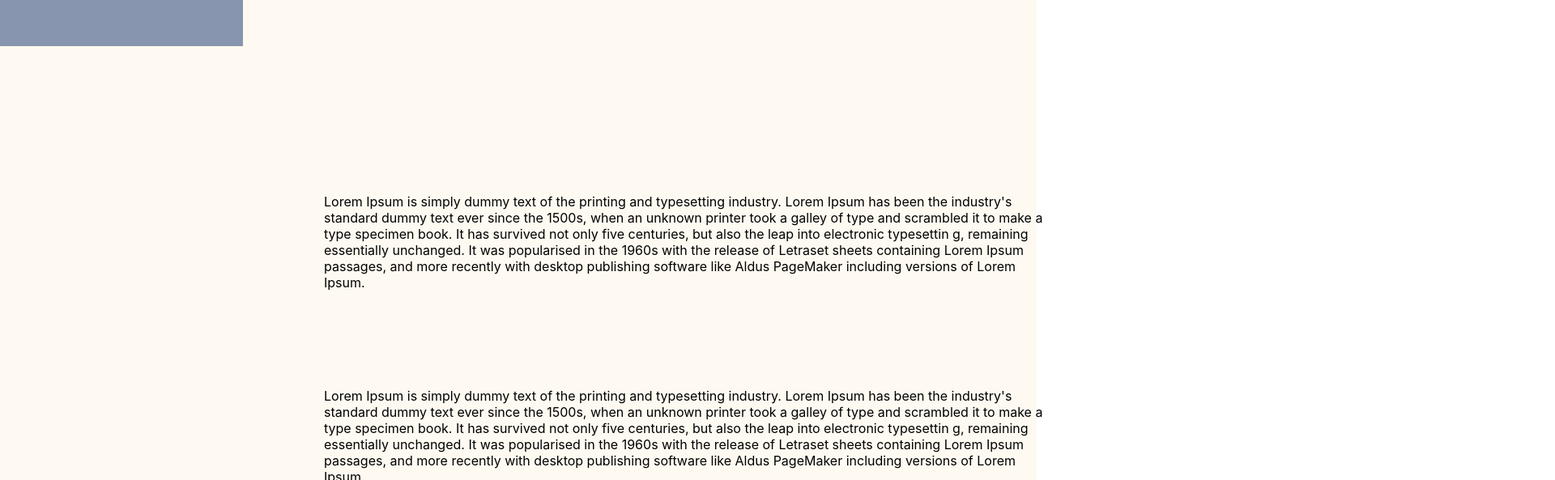
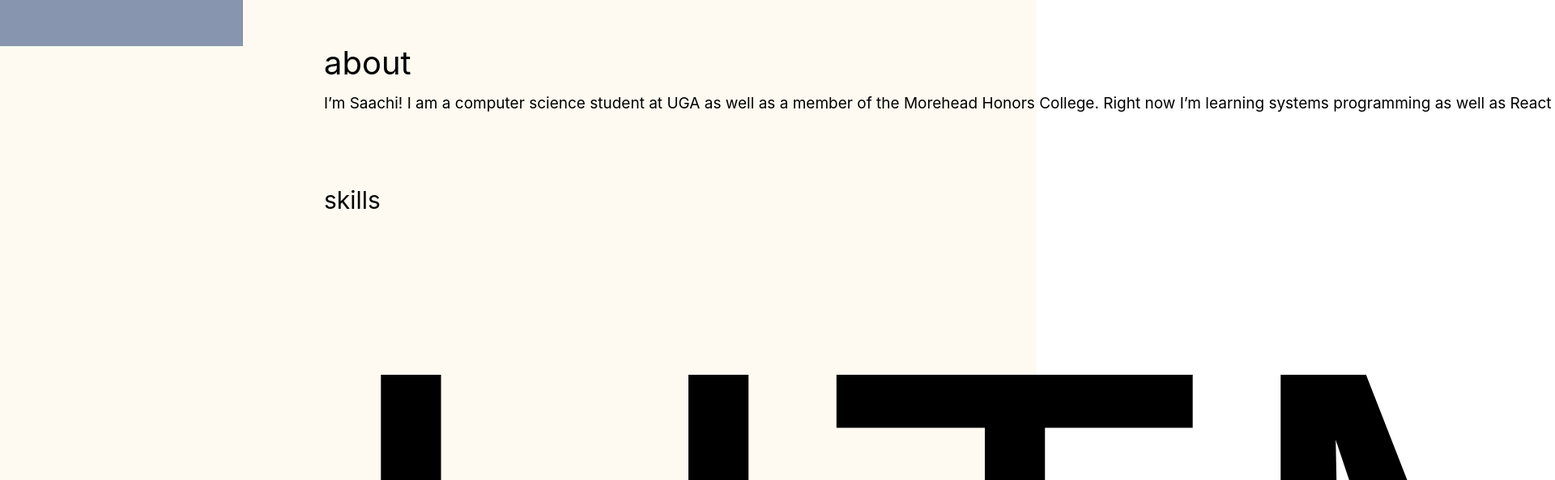
Before and after one commit to saachivar/my_website, a React (Create React App) app: page / in a window 1280 px wide. Shown: the part 743-1336 px from the top of the page at 81% size, 1920 px wide, since content can reach past the window. Built offline with nearby package versions, Linux system fonts and the light colour scheme; a web font is replaced by a local one.

Commit message:
adfjladsjflk;djfk

```diff
--- a/src/App.css
+++ b/src/App.css
@@ -13,7 +13,7 @@
   padding-right: 40px;
   margin-top: 0px;
   margin-left: 650px;
-  margin-bottom: 240px;
+  margin-bottom: 145px;
   font: monospace;
   border-radius: 200px 0px 0px 200px;
   font-weight: lighter;
@@ -99,7 +99,7 @@ body {
 .about {
   margin-left: 400px;
   margin-right: 150px;
-  margin-bottom: 120px;
+  margin-bottom: 90px;
 }
 
 .about3 {
@@ -112,3 +112,7 @@ body {
   margin-bottom: 200px;
 
 }
+
+#skillsBox{
+  font-size: 800px;
+}
--- a/src/Components/About1.js
+++ b/src/Components/About1.js
@@ -1,13 +1,13 @@
 function About1() {
     return (
         <div className="about about1">
-            <p>Lorem Ipsum is simply dummy text of the printing and typesetting industry.
-                Lorem Ipsum has been the industry's standard dummy text ever since the 1500s,
-                when an unknown printer took a galley of type and scrambled it to make a type specimen
-                book. It has survived not only five centuries, but also the leap into electronic typesettin
-                g, remaining essentially unchanged. It was popularised in the 1960s with the release of Letraset
-                sheets containing Lorem Ipsum passages, and more recently with desktop publishing software like Aldus
-                PageMaker including versions of Lorem Ipsum.</p>
+             <p style={{fontSize: '40px', marginBottom: '-5px'}}> about</p>
+            <p style={{fontSize: '19px'}}>I’m Saachi! I am a computer science student at UGA
+                 as well as a member of the Morehead
+                 Honors College. Right now I’m learning systems
+                  programming as well as React JS for
+                 web development. My main interests for the future a
+                 data analytics and AI. </p>
             </div>
         )
 
--- a/src/Components/About2.js
+++ b/src/Components/About2.js
@@ -2,13 +2,10 @@
 function About2() {
     return (
         <div className="about about2">
-            <p> Lorem Ipsum is simply dummy text of the printing and typesetting industry.
-                Lorem Ipsum has been the industry's standard dummy text ever since the 1500s,
-                when an unknown printer took a galley of type and scrambled it to make a type specimen
-                book. It has survived not only five centuries, but also the leap into electronic typesettin
-                g, remaining essentially unchanged. It was popularised in the 1960s with the release of Letraset
-                sheets containing Lorem Ipsum passages, and more recently with desktop publishing software like Aldus
-                PageMaker including versions of Lorem Ipsum.</p>
+            <p style={{fontSize: '30px', marginBottom: '5px'}}>skills</p>
+            <div id="skillsBox">
+                HTML  |  CSS  |  JavaScript | Java |  C
+            </div>
             </div>
         )
 
```
